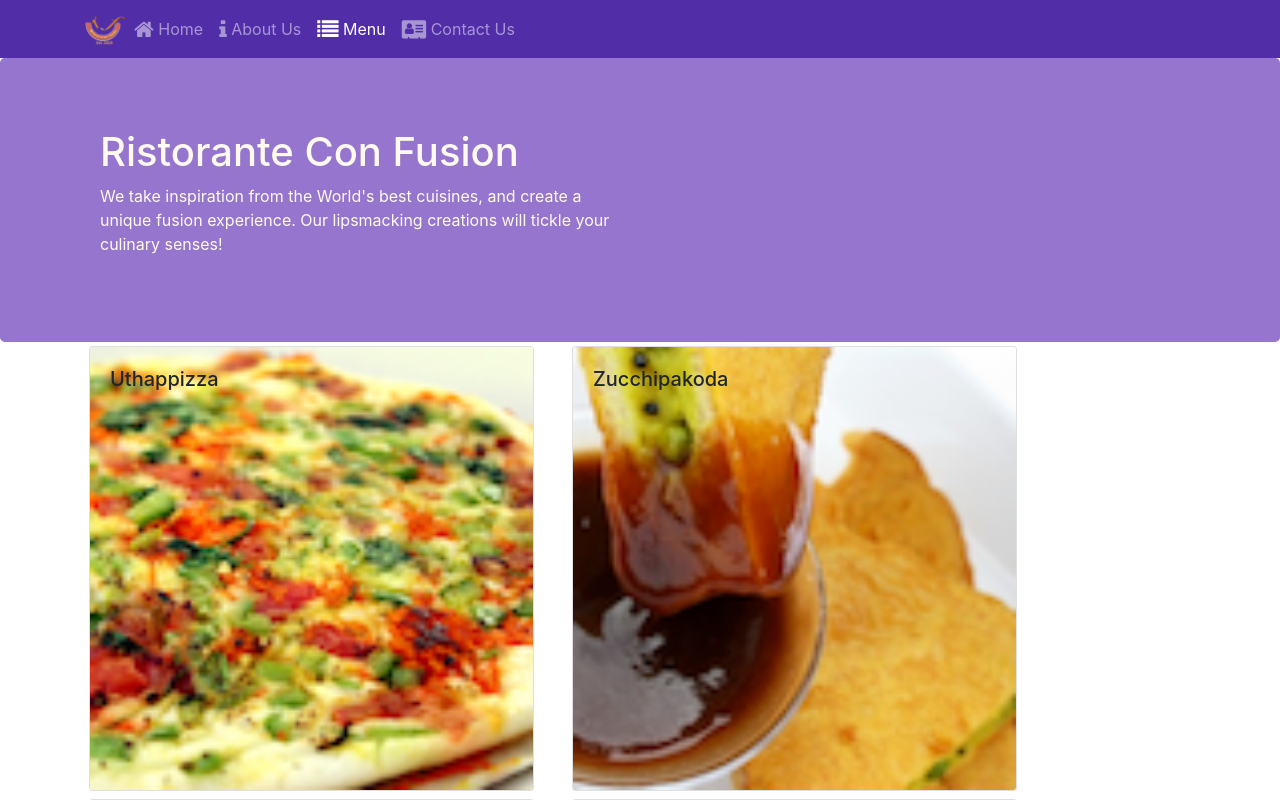
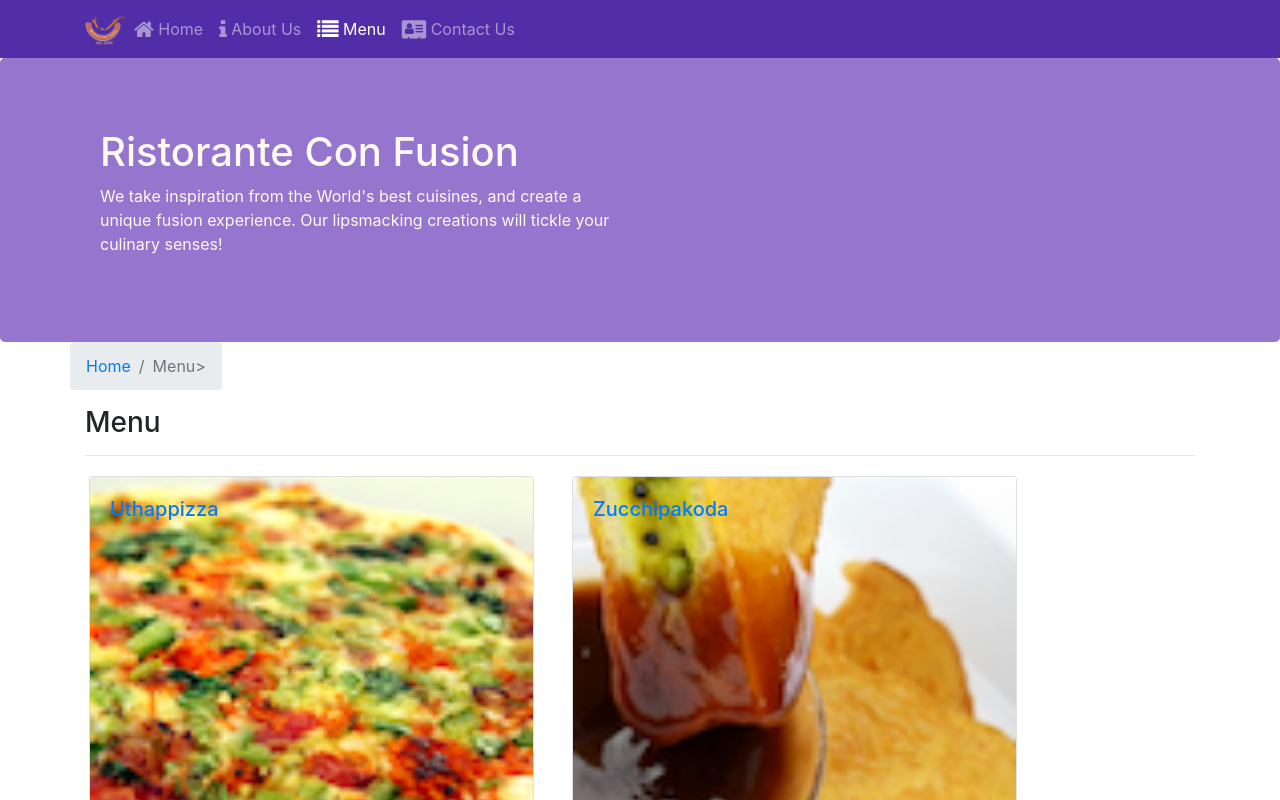
Before and after one commit to adiyosefi/confusionReact, a React (Create React App) app: page /menu in a window 1280 px wide. Shown: the top 800 px of the page. Built offline with nearby package versions, Linux system fonts and the light colour scheme.

Commit message:
Single Page Applications Part 2

```diff
--- a/src/components/ContactComponent.js
+++ b/src/components/ContactComponent.js
@@ -1,8 +1,20 @@
 import React from 'react';
+import { Breadcrumb, BreadcrumbItem } from "reactstrap";
+import { Link } from "react-router-dom";
 
 function Contact(props) {
     return(
         <div className="container">
+            <div className="row">
+                <Breadcrumb>
+                    <BreadcrumbItem><Link to='/home'>Home</Link></BreadcrumbItem>
+                    <BreadcrumbItem active>Contact Us</BreadcrumbItem>
+                </Breadcrumb>
+                <div className="col-12">
+                    <h3>Contact Us</h3>
+                    <hr />
+                </div>
+            </div>
             <div className="row row-content">
                 <div className="col-12">
                     <h3>Location Information</h3>
--- a/src/components/DishdetailComponent.js
+++ b/src/components/DishdetailComponent.js
@@ -1,5 +1,6 @@
 import React from "react";
-import { Card, CardImg, CardImgOverlay, CardText, CardBody, CardTitle } from 'reactstrap';
+import { Card, CardImg, CardImgOverlay, CardText, CardBody, CardTitle, Breadcrumb, BreadcrumbItem } from 'reactstrap';
+import { Link } from 'react-router-dom';
 
 function RenderDish({dish}) {
     return (
@@ -58,11 +59,21 @@ const DishDetail = (props) => {
         return (
             <div className="container">
                 <div className="row">
+                    <Breadcrumb>
+                        <BreadcrumbItem><Link to='/menu'>Menu</Link></BreadcrumbItem>
+                        <BreadcrumbItem active>{props.dish.name}</BreadcrumbItem>
+                    </Breadcrumb>
+                    <div className="col-12">
+                        <h3>{props.dish.name}</h3>
+                        <hr />
+                    </div>
+                </div>
+                <div className="row">
                     <div className="col-12 col-md-5 m-1">
                         <RenderDish dish={props.dish} />
                     </div>
                     <div className="col-12 col-md-5 m-1">
-                        <RenderComments comments={props.dish.comments} />
+                        <RenderComments comments={props.comments} />
                     </div>
                 </div>
             </div>
--- a/src/components/MainComponent.js
+++ b/src/components/MainComponent.js
@@ -34,12 +34,22 @@ class Main extends Component {
             );
         }
 
+        const DishWithId = ({match}) => {
+            return (
+              <DishDetail dish={this.state.dishes.filter((dish) => dish.id === parseInt(match.params.dishId,10))[0]}
+              comments={this.state.comments.filter((comment) => comment.dishId === parseInt(match.params.dishId,10))}
+              />
+            );
+        }
+
+
         return (
             <div>
                 <Header />
                 <Switch>
                     <Route path="/home" component={HomePage} />
                     <Route exact path="/menu" component={() => <Menu dishes={this.state.dishes}/>} />
+                    <Route path="/menu/:dishId" component={DishWithId} />
                     <Route exact path="/contactus" component={Contact} />
                     <Redirect to="/home" />
                 </Switch>
--- a/src/components/MenuComponent.js
+++ b/src/components/MenuComponent.js
@@ -1,13 +1,17 @@
 import React from "react";
-import { Card, CardImg, CardImgOverlay, CardTitle } from 'reactstrap';
+import { Card, CardImg, CardImgOverlay, CardTitle, Breadcrumb, BreadcrumbItem } from 'reactstrap';
+import { Link } from "react-router-dom";
+
 
 function RenderMenuItem({ dish, onClick }) {
     return (
-        <Card key={dish.id}>
-            <CardImg width="100%" src={dish.image} alt={dish.name} />
-            <CardImgOverlay>
-                <CardTitle>{dish.name}</CardTitle>
-            </CardImgOverlay>
+        <Card>
+            <Link to={`/menu/${dish.id}`}>
+                <CardImg width="100%" src={dish.image} alt={dish.name} />
+                <CardImgOverlay>
+                    <CardTitle>{dish.name}</CardTitle>
+                </CardImgOverlay>
+            </Link>
         </Card>
     );
 }
@@ -16,13 +20,23 @@ const Menu = (props) => {
     const menu = props.dishes.map((dish) => {
         return (
             <div key={dish.id} className="col-12 col-md-5 m-1">
-                <RenderMenuItem dish={dish} onClick={props.onClick} />
+                <RenderMenuItem dish={dish} />
             </div>
         );
     });
 
     return (
         <div className="container">
+            <div className="row">
+                <Breadcrumb>
+                    <BreadcrumbItem><Link to='/home'>Home</Link></BreadcrumbItem>
+                    <BreadcrumbItem active>Menu></BreadcrumbItem>
+                </Breadcrumb>
+                <div className="col-12">
+                    <h3>Menu</h3>
+                    <hr />
+                </div>
+            </div>
             <div className="row">
                 {menu}
             </div>
```
